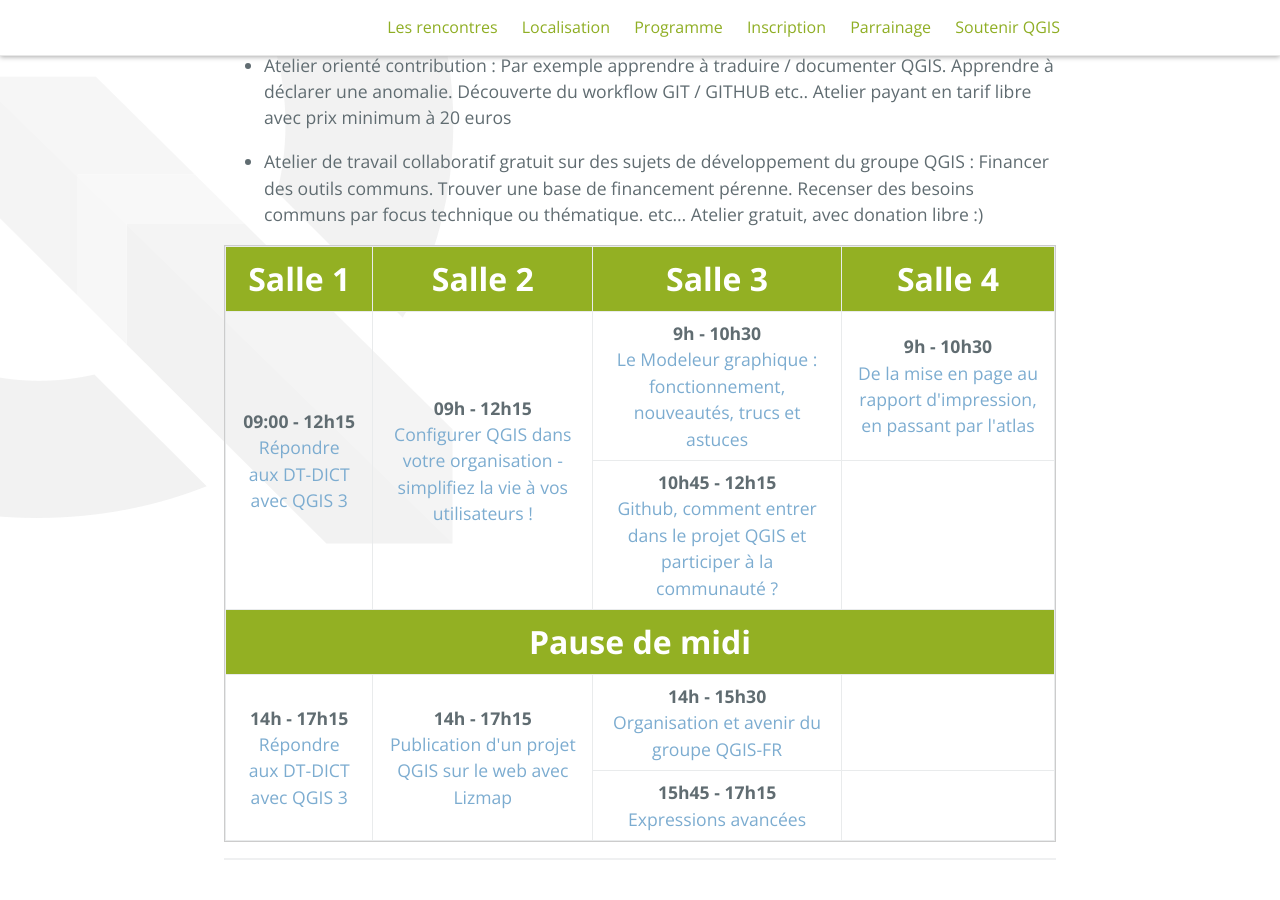
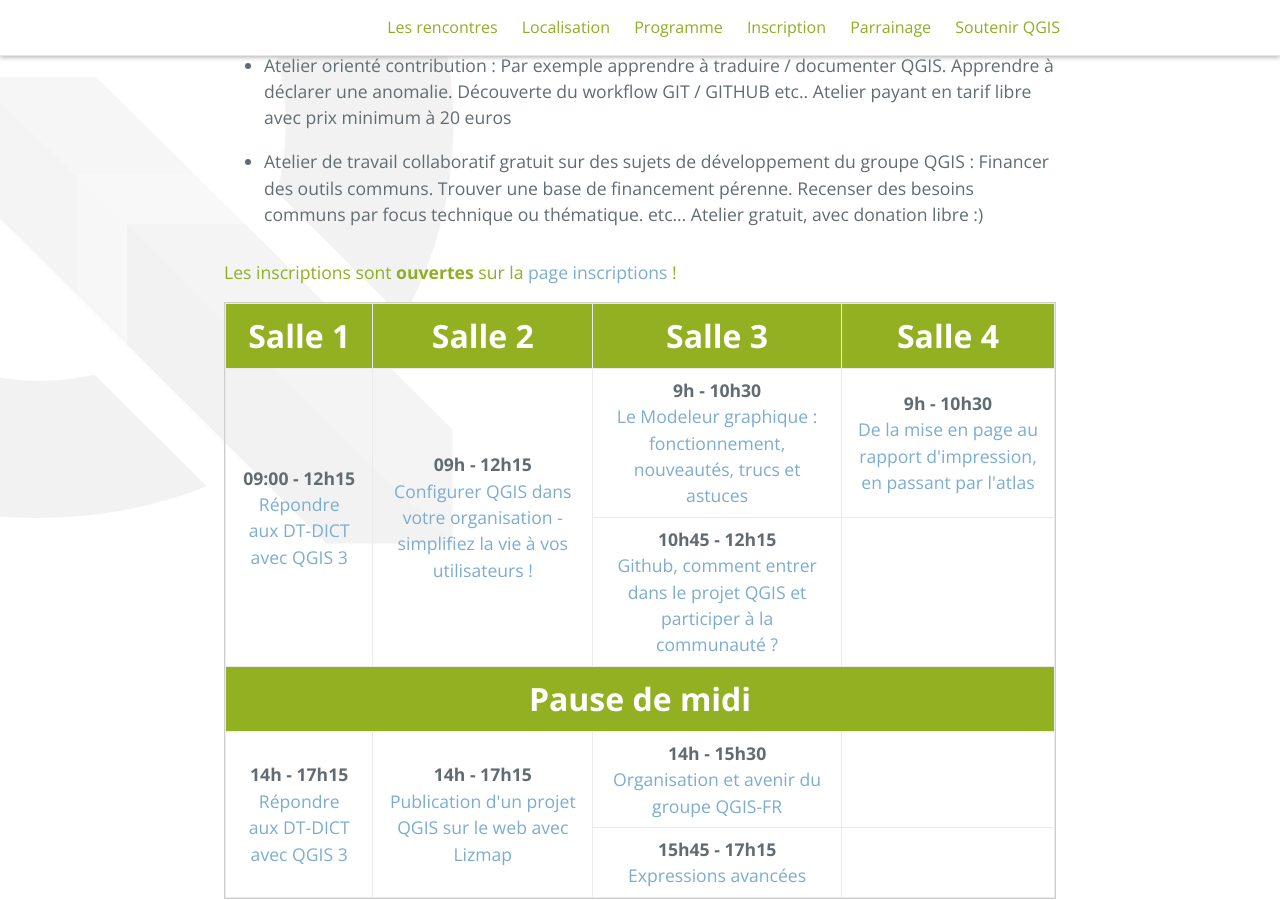
Before and after one commit to OSGeo-fr/QGIS-conf-fr-website, a Jekyll site: the page built from z20_programme.md, in a window 1280 px wide and 900 px high, scrolled down 755 px. Built offline with Jekyll 4.4.1, drawn with Linux system fonts in a browser that asks for light colours.

Commit message:
add link to subscribing page

```diff
--- a/z20_programme.md
+++ b/z20_programme.md
@@ -22,6 +22,7 @@ Les ateliers sont des séances de travail avec inscription préalable qui peuven
 - Atelier de travail collaboratif gratuit sur des sujets de développement du groupe QGIS : Financer des outils communs. Trouver une base de financement pérenne. Recenser des besoins communs par focus technique ou thématique. etc... Atelier gratuit, avec donation libre :)
 
 
+#### Les inscriptions sont **ouvertes** sur la [page inscriptions](/z25_inscription.html) !
 
 
 <table class="atelier-table">
```
